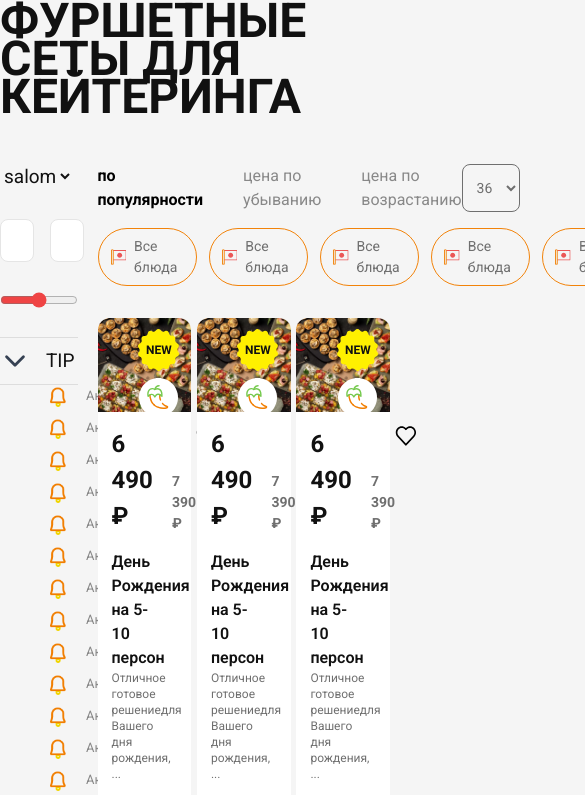
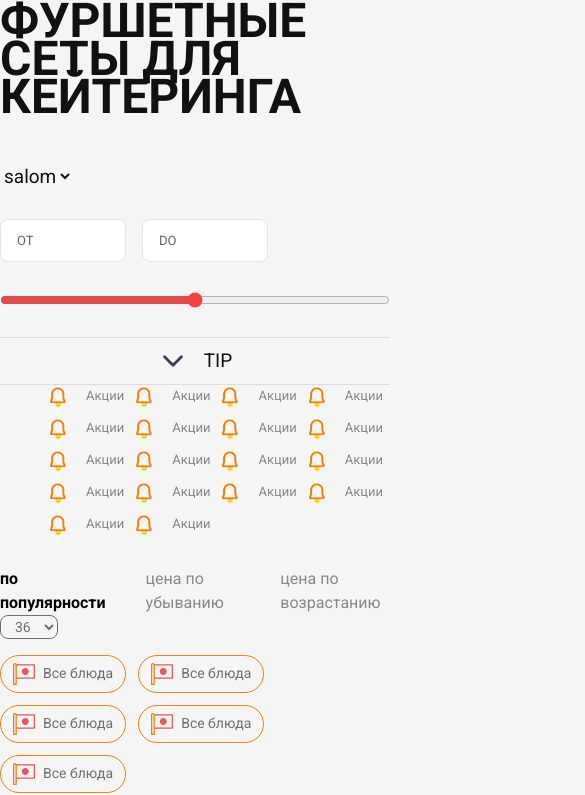
Before and after one commit to Furqatovm/callstack_in_js, a plain HTML site: page index.html in a window 390 px wide. Shown: the part 66-861 px from the top of the page, 585 px wide, since content can reach past the window. Drawn offline with nearby package versions, Linux system fonts and the light colour scheme.

Commit message:
the website is almost ready

```diff
--- a/index.html
+++ b/index.html
@@ -33,8 +33,8 @@
     <div class="container mx-auto">
         <h1 class="text-[3rem] uppercase font-[700] text-[#111111] leading-[38px]">Готовые фуршетные сеты для кейтеринга</h1>
     </div>
-    <section class="container mx-auto mt-[3rem] flex justify-between">
-        <section class="mb-[2rem] w-[20%]">
+    <section class="container mx-auto mt-[3rem] flex flex-col lg:flex-row lg:justify-between">
+        <section class="mb-[2rem] w-[100%]   lg:w-[20%]">
             <select name="something" id="something" class="text-[#111111] text-[19px]">Цена
                 <option value="" class="text-[19px] text-[#111111]">salom</option>
                 <option value=""  class="text-[19px] text-[#111111]">salom</option>
@@ -51,10 +51,10 @@
 
             <div>
                 <div>
-                    <button id="bos" class="flex items-center gap-[1rem] w-full text-[19px] text-[#111111] uppercase cursor-[pointer] py-[8px] border-t border-b border-[#DDDDDD]"><ion-icon name="chevron-down-outline" class="text-3xl text-gray-700"></ion-icon> Tip</button>
+                    <button id="bos" class="flex items-center gap-[1rem] w-full text-[19px] text-[#111111] uppercase cursor-[pointer] py-[8px] border-t border-b border-[#DDDDDD] justify-center lg:justify-left"><ion-icon name="chevron-down-outline" class="text-3xl text-gray-700"></ion-icon> Tip</button>
                 </div>
 
-                <div id="wrapper-all" class="pl-[3rem] flex flex-col gap-[10px]">
+                <div id="wrapper-all" class="pl-[3rem] flex-wrap flex md:flex-col gap-[10px]">
                     <div class="flex gap-[1rem] items-center">
                         <img src="./assets/ring.png" class="w-[22px] h-[22px]" alt="">
                         <p class="text-[13px] text-[#888888]">Акции</p>
@@ -132,8 +132,8 @@
             </div>
 
         </section>
-        <section class="w-[75%] flex flex-col gap-[1rem]">
-            <div class="flex justify-between">
+        <section class=" w-[100%] lg:w-[75%] flex flex-col gap-[1rem]">
+            <div class="flex justify-between flex-wrap">
                 <div class="flex gap-[2.5rem]">
                     <h3 class="font-[700] text-[1rem] text-[#000000]">по популярности</h3>
                     <p class="text-[#888888] text-[1rem] font-normal">цена по убыванию</p>
@@ -144,8 +144,8 @@
                     <option value="">36</option>
                 </select>
             </div>
-            <div class="flex justify-between">
-               <div class="flex gap-[12px]">
+            <div class="flex justify-between flex-wrap">
+               <div class="flex gap-[12px] flex-wrap">
                 <div class="text-[#6F6F6F] text-[14px] flex gap-[8px] items-center py-[7px] px-[12px] rounded-[100px] border border-[#F2830A]">
                     <svg width="22" height="22" viewBox="0 0 22 22" fill="none" xmlns="http://www.w3.org/2000/svg">
                         <g clip-path="url(#clip0_1583_1855)">
```
